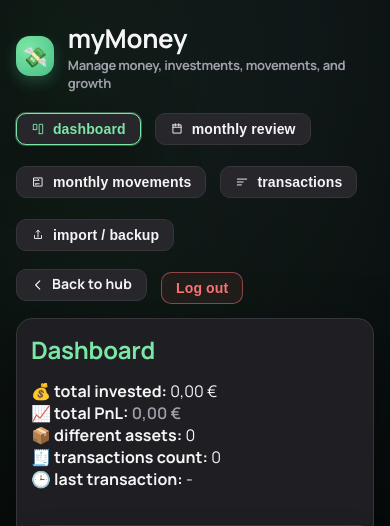
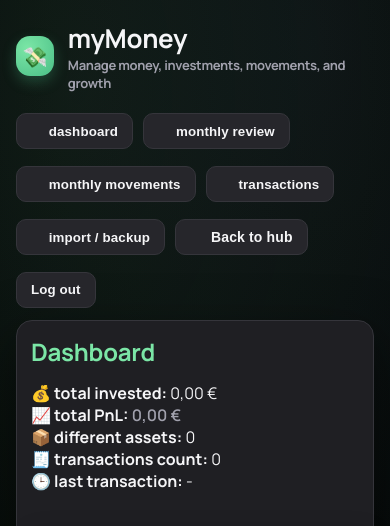
Before and after one commit to LiukScot/myTools, a PHP site: page / in a window 390 px wide. Shown: the top 526 px of the page. Run offline with PHP 8.4, Linux system fonts and the light colour scheme; some libraries are stand-ins or nearby versions.

Commit message:
aligned nav buttons, removed junk css code and removed junk files

```diff
--- a/myMoney/web/index.html
+++ b/myMoney/web/index.html
@@ -70,16 +70,14 @@
             </svg>
             import / backup
           </button>
-        </nav>
-        <div class="top-actions">
-          <a class="nav-btn hub-link hidden" id="go-hub" href="/" aria-label="Back to hub">
-            <svg width="14" height="14" viewBox="0 0 24 24" fill="none" aria-hidden="true">
+          <button class="nav-btn hub-link hidden" id="go-hub" type="button" aria-label="Back to hub">
+            <svg class="icon" width="14" height="14" viewBox="0 0 24 24" fill="none" aria-hidden="true">
               <path d="M15 5l-7 7 7 7" stroke-width="2" stroke-linecap="round" stroke-linejoin="round" />
             </svg>
             <span>Back to hub</span>
-          </a>
+          </button>
           <button class="nav-btn danger hidden" id="auth-logout" type="button">Log out</button>
-        </div>
+        </nav>
       </div>
 
       <!-- DASHBOARD -->
@@ -330,11 +328,11 @@
           <h2>Import / Backup</h2>
           <div class="hint">easily import or export your data</div>
 
-          <div class="stacked-fields">
-            <!-- JSON import/export -->
-            <div class="field-group group-box">
-              <label><strong>Import from JSON</strong></label>
-              <div class="inline-row">
+            <div class="stacked-fields">
+              <!-- JSON import/export -->
+              <div class="field-group group-box">
+                <label><strong>Import from JSON</strong></label>
+                <div class="inline-row">
                 <input type="file" id="importBackupInput" accept=".json" />
                 <button class="nav-btn" id="exportBackupButton">Export JSON</button>
               </div>
@@ -350,6 +348,7 @@
               </div>
             </div>
 
+            <h3>Danger zone</h3>
             <div class="danger-zone">
               <button class="nav-btn danger" id="fullPurgeButton">🧨 delete all data</button>
             </div>
--- a/myMoney/web/js/app.js
+++ b/myMoney/web/js/app.js
@@ -110,10 +110,13 @@ const primaryStorageKey = 'investments_state_v2';
       setAuthVisibility(false);
     }
 
-    function wireAuthForm() {
-      authUI.loginBtn?.addEventListener('click', () => doLogin());
-      authUI.logoutBtn?.addEventListener('click', () => doLogout());
-    }
+function wireAuthForm() {
+  authUI.loginBtn?.addEventListener('click', () => doLogin());
+  authUI.logoutBtn?.addEventListener('click', () => doLogout());
+  authUI.hubBtn?.addEventListener('click', () => {
+    window.location.href = '/';
+  });
+}
 
     function defaultState() {
       return {
--- a/myMoney/web/style.css
+++ b/myMoney/web/style.css
@@ -230,45 +230,37 @@ h4 {
   display: none !important;
 }
 
-.top-bar {
-  align-items: center;
-  justify-content: space-between;
-  margin-bottom: 14px;
-  gap: 14px;
-  flex-wrap: wrap;
+@media (max-width: 720px) {
+  .top-bar .top-nav,
+  .top-nav {
+    flex-wrap: wrap;
+    flex-direction: row;
+    gap: 8px;
+  }
 }
 
+.top-bar {
+  display: flex;
+  align-items: center;
+  gap: 10px;
+  flex-wrap: wrap;
+  margin-bottom: 12px;
+}
+
+.top-bar .top-nav,
 .top-nav {
   display: flex;
-  gap: 14px;
+  align-items: center;
   flex-wrap: wrap;
+  gap: 10px;
   flex: 1 1 auto;
+  min-width: 0;
 }
 
-.top-actions {
-  display: flex;
-  gap: 14px;
-  flex-wrap: wrap;
-  align-items: center;
-  justify-content: flex-end;
-}
-
-.nav-btn {
-  border-radius: 10px;
-  padding: 7px 14px;
-  border: 1px solid var(--border);
-  background: var(--card-strong);
-  color: var(--text);
-  font-size: 14px;
-  cursor: pointer;
-  transition: all 0.2s ease;
-  letter-spacing: 0.01em;
-  display: flex;
-  align-items: center;
-  gap: 8px;
-  font-weight: 700;
-  height: 32px;
-  /* Enforce height for alignment */
+.top-bar .nav-btn,
+.top-nav .nav-btn {
+  line-height: 1.2;
+  min-height: 36px;
 }
 
 /* ... */
@@ -279,32 +271,6 @@ h4 {
   /* Fixed gap */
 }
 
-.nav-btn .icon,
-.nav-btn .icon * {
-  display: block;
-  stroke: currentColor;
-  stroke-width: 1.6;
-  stroke-linecap: round;
-  stroke-linejoin: round;
-  fill: none;
-}
-
-.nav-btn.active {
-  border-color: var(--accent);
-  color: var(--accent);
-  box-shadow: 0 0 0 1px rgba(123, 230, 166, 0.35), var(--shadow);
-}
-
-.nav-btn:hover {
-  border-color: var(--accent);
-}
-
-.nav-btn.danger {
-  color: var(--danger);
-  border-color: rgba(249, 115, 115, 0.5);
-  background: rgba(249, 115, 115, 0.08);
-}
-
 .hub-link {
   text-decoration: none;
   display: inline-flex;
@@ -313,12 +279,6 @@ h4 {
   font-size: 14px;
   font-weight: 700;
   line-height: 1.2;
-}
-
-.hub-link svg {
-  stroke: currentColor;
-  width: 14px;
-  height: 14px;
 }
 
 .actions-cell {
--- a/shared/base.css
+++ b/shared/base.css
@@ -118,8 +118,8 @@ header {
 .top-nav {
     display: flex;
     align-items: center;
-    justify-content: space-between;
     gap: var(--space-2);
+    flex-wrap: wrap;
     margin-bottom: var(--space-2);
 }
 
@@ -137,7 +137,6 @@ header {
     gap: var(--space-2);
     flex-wrap: wrap;
     align-items: center;
-    justify-content: flex-end;
 }
 
 .nav-btn {
```
Also changed, not shown: myHealth/web/index.html (+20 -23 lines), myHealth/web/style.css (+88 -64 lines).
